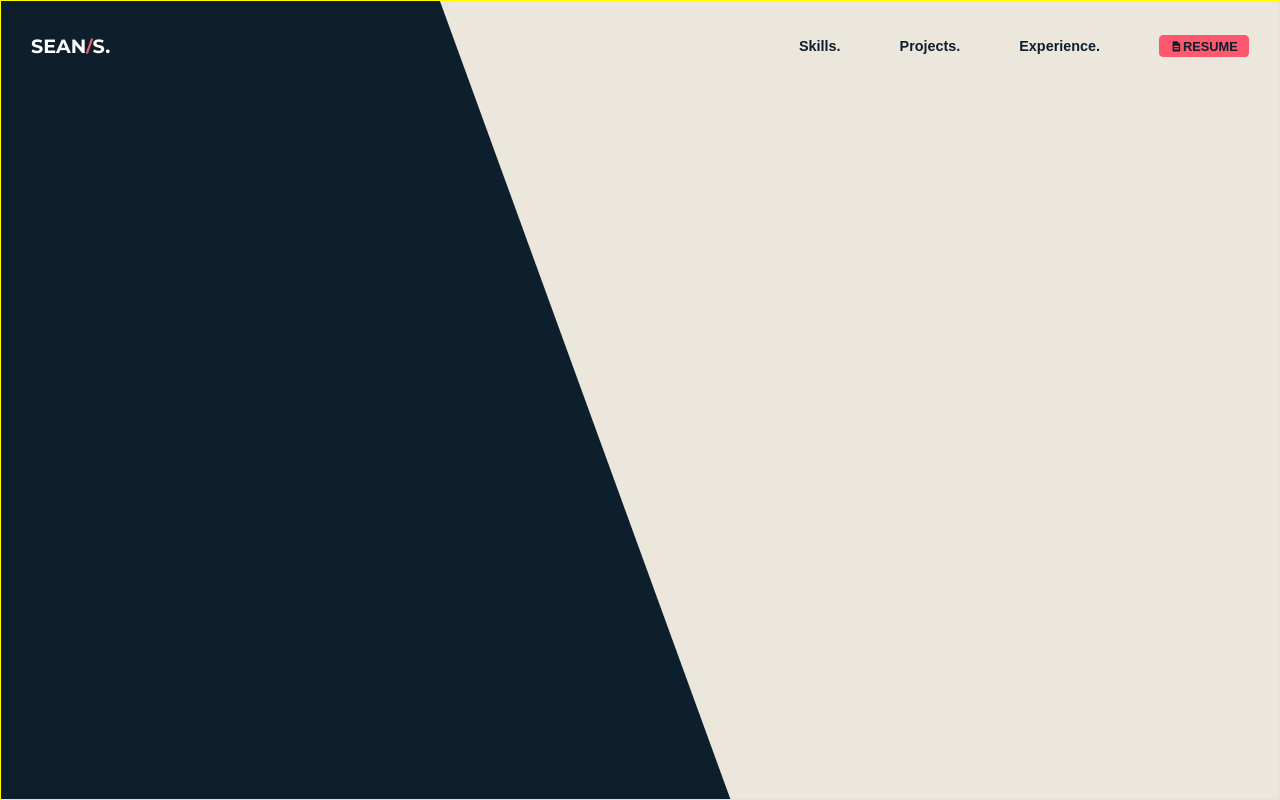
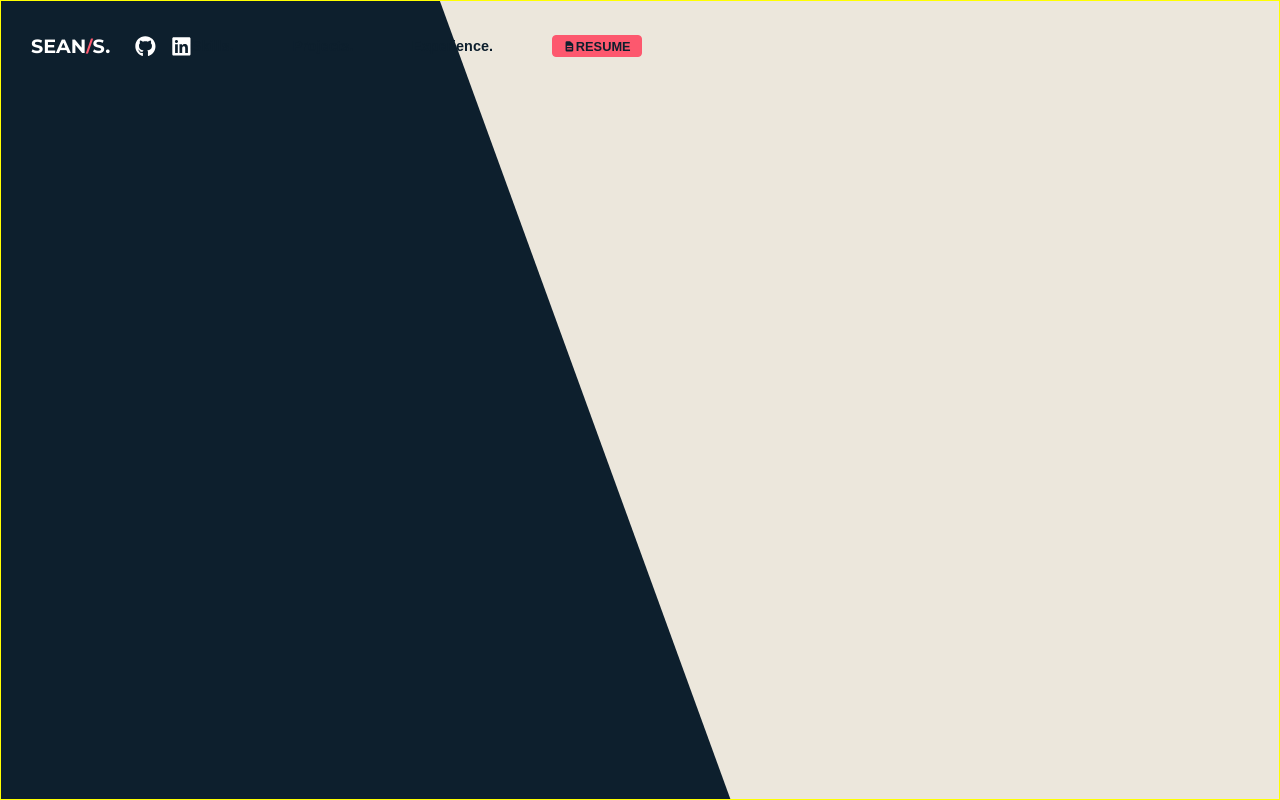
Before and after one commit to sseans/Portfolio-React, a React (Create React App) app: page / in a window 1280 px wide. Shown: the top 800 px of the page. Built offline with nearby package versions, Linux system fonts and the light colour scheme.

Commit message:
added styling and hover anims to nav bar items

```diff
--- a/src/Components/Nav/Nav.css
+++ b/src/Components/Nav/Nav.css
@@ -11,7 +11,6 @@
   width: 100%;
   max-width: 2560px;
   display: flex;
-  justify-content: space-between;
   align-items: center;
   padding: 0px 30px;
 }
@@ -24,6 +23,24 @@
   font-weight: 700;
   color: white;
   transition: all 200ms ease-in-out;
+}
+
+.nav-icons-div {
+  margin-left: 10px;
+  display: flex;
+  align-items: center;
+}
+
+.nav-icons-div svg {
+  margin-left: 15px;
+  font-size: 1.3rem;
+  color: white;
+  cursor: pointer;
+  transition: all 200ms ease-in-out;
+}
+
+.nav-icons-div svg:hover {
+  color: #fd586e;
 }
 
 .nav-icon:hover {
@@ -145,7 +162,8 @@
   display: flex;
   flex-direction: column;
   justify-content: space-between;
-  padding: 30% 0 30% 0;
+  align-items: center;
+  padding: 22.5vh 0 22.5vh 0;
 }
 
 .nav-mobile-menu.active {
@@ -155,11 +173,19 @@
 .nav-mobile-menu-hamburger {
   position: absolute;
   z-index: 99;
-  top: 10px;
-  right: 50%;
+  top: 34px;
+  right: 35px;
   width: fit-content;
   cursor: pointer;
   border: 1px solid yellow;
+}
+
+.nav-mobile-menu-hamburger:hover div {
+  background-color: #fd586e;
+}
+
+.nav-mobile-menu-hamburger:hover :nth-child(2) {
+  transform: translateX(7px);
 }
 
 .span {
@@ -167,6 +193,7 @@
   width: 25px;
   height: 2px;
   background-color: black;
+  transition: all 200ms ease-in-out;
 }
 
 .nav-mobile-menu-hamburger :nth-child(2) {
--- a/src/Components/Nav/Nav.js
+++ b/src/Components/Nav/Nav.js
@@ -5,6 +5,8 @@ import { MdWork } from "react-icons/md";
 import { HiCode } from "react-icons/hi";
 import { FaProjectDiagram } from "react-icons/fa";
 import { HiDocumentText } from "react-icons/hi";
+import { FaGithub } from "react-icons/fa";
+import { FaLinkedin } from "react-icons/fa";
 
 const menuItems = [
   {
@@ -52,6 +54,10 @@ export default function Nav() {
         <div className="nav-icon">
           SEAN<span>/</span>S.
         </div>
+        <div className="nav-icons-div">
+          <FaGithub />
+          <FaLinkedin />
+        </div>
         {mobileMenuActive === true ? (
           <>
             <div
@@ -71,7 +77,7 @@ export default function Nav() {
                 {menuItems.map((x) => {
                   return (
                     <li key={x.title}>
-                      <button className={x.mobClassName}>{x.title}</button>
+                      <button className={x.className}>{x.title}</button>
                     </li>
                   );
                 })}
```
